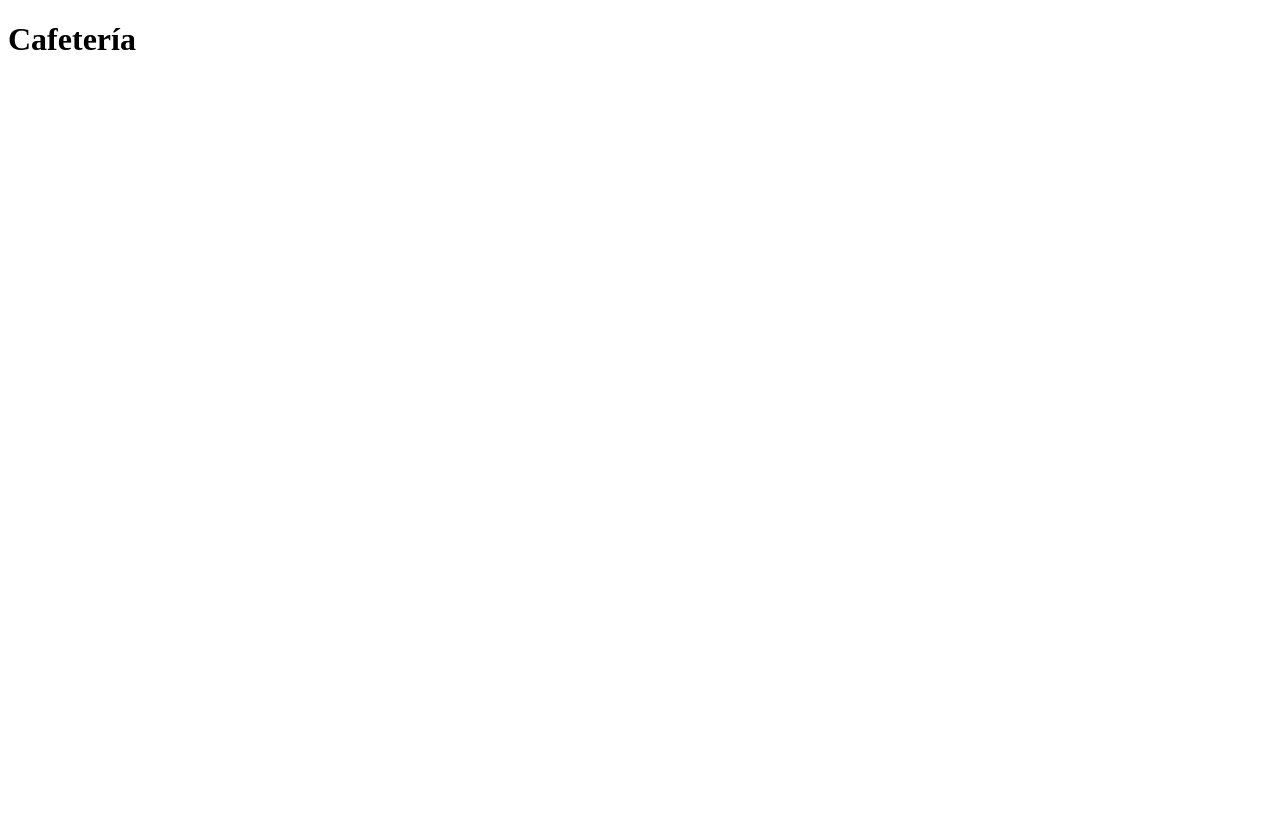
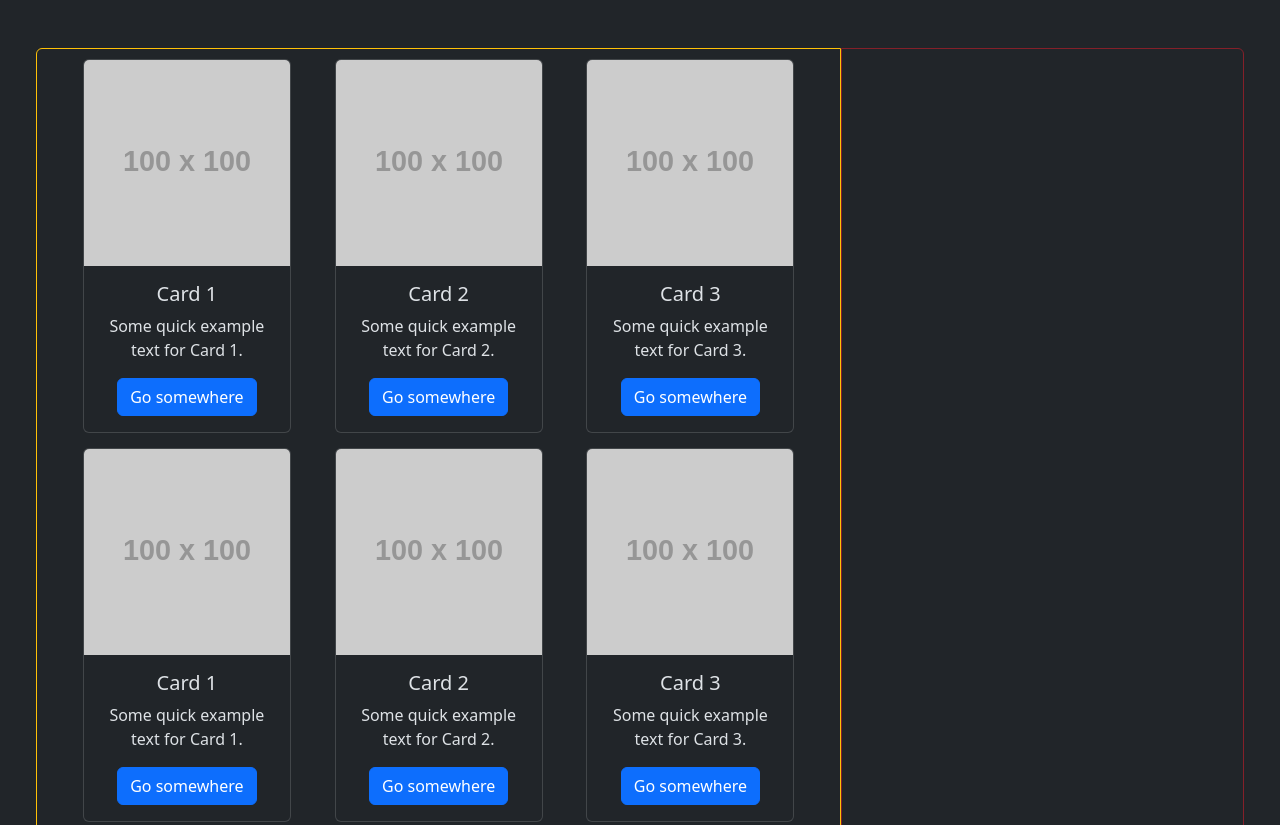
Before and after one commit to EduardoCGarcia/coffee-store-project, a website: page public/index.html in a window 1280 px wide. Shown: the top 825 px of the page. Before the commit the page ends 800 px from the top, so only its background shows below. Drawn offline with nearby package versions, Linux system fonts and the light colour scheme; placeholder pictures from the web are drawn by us.

Commit message:
diseño parcia

```diff
--- a/public/index.html
+++ b/public/index.html
@@ -1,11 +1,64 @@
-<!DOCTYPE html>
-<html lang="en">
-<head>
-    <meta charset="UTF-8">
-    <meta name="viewport" content="width=device-width, initial-scale=1.0">
-    <title>Document</title>
-</head>
-<body>
-    <h1>Cafetería</h1>
-</body>
+<!doctype html>
+<html lang="en" data-bs-theme="dark">
+  <head>
+    <meta charset="utf-8">
+    <meta name="viewport" content="width=device-width, initial-scale=1">
+    <title>Cafetería</title>
+
+    <link rel="stylesheet" href="style.css">
+
+    <link href="https://cdn.jsdelivr.net/npm/bootstrap@5.3.2/dist/css/bootstrap.min.css" rel="stylesheet" integrity="sha384-T3c6CoIi6uLrA9TneNEoa7RxnatzjcDSCmG1MXxSR1GAsXEV/Dwwykc2MPK8M2HN" crossorigin="anonymous">
+
+    <link href="https://cdn.icons.bootstrap.business/16.1.0/css/bootstrap-icons.css" rel="stylesheet">
+  </head>
+  <body>
+    <div class="container-fuid text-center m-5 ">
+        <!-- Inicio del panel de categorias -->
+       <div class="row">
+        <div class="col-8 rounded-start border border-warning"">
+          <div class="container">
+            <div id="cards-container" class="d-flex flex-wrap justify-content-around">
+
+            </div>
+          </div>
+
+        </div>
+        <div class="col-4 rounded-end border border-danger-subtle">
+        </div>
+       </div>
+        <!-- Fin del panel de categorias -->
+
+        <!-- Inicio del panel de carrito -->
+
+        <!-- Fin del panel de carrito -->
+
+
+
+
+
+
+
+
+
+      <!-- <div class="row">
+        <div class="col m-2">
+          <div class="card" style="width: 18rem;">
+            <img src="https://static.vecteezy.com/system/resources/thumbnails/006/737/316/small_2x/astronaut-floating-in-space-cartoon-icon-illustration-space-technology-icon-concept-isolated-premium-flat-cartoon-style-vector.jpg" class="card-img-top" alt="...">
+            <div class="card-body">
+              <h5 class="card-title">Card title</h5>
+              <p class="card-text">Some quick example text to build on the card title and make up the bulk of the card's content.</p>
+              <a href="#" class="btn btn-primary">Go somewhere</a>
+            </div>
+          </div>
+        </div>
+
+      </div> -->
+    </div>
+
+    <!-- Bootstrap -->
+    <script src="https://cdn.jsdelivr.net/npm/bootstrap@5.3.2/dist/js/bootstrap.bundle.min.js" integrity="sha384-C6RzsynM9kWDrMNeT87bh95OGNyZPhcTNXj1NW7RuBCsyN/o0jlpcV8Qyq46cDfL" crossorigin="anonymous"></script>
+
+    <!-- main.js -->
+    <script src="main.js"></script>
+  </body>
 </html>
--- /dev/null
+++ b/public/main.js
@@ -0,0 +1,64 @@
+// Supongamos que tienes un arreglo de objetos llamado "data"
+const data = [
+    { title: "Card 1", text: "Some quick example text for Card 1.", imgUrl: "https://via.placeholder.com/100" },
+    { title: "Card 2", text: "Some quick example text for Card 2.", imgUrl: "https://via.placeholder.com/100" },
+    { title: "Card 3", text: "Some quick example text for Card 3.", imgUrl: "https://via.placeholder.com/100" },
+    { title: "Card 1", text: "Some quick example text for Card 1.", imgUrl: "https://via.placeholder.com/100" },
+    { title: "Card 2", text: "Some quick example text for Card 2.", imgUrl: "https://via.placeholder.com/100" },
+    { title: "Card 3", text: "Some quick example text for Card 3.", imgUrl: "https://via.placeholder.com/100" },
+    { title: "Card 1", text: "Some quick example text for Card 1.", imgUrl: "https://via.placeholder.com/100" },
+    { title: "Card 2", text: "Some quick example text for Card 2.", imgUrl: "https://via.placeholder.com/100" },
+    { title: "Card 3", text: "Some quick example text for Card 3.", imgUrl: "https://via.placeholder.com/100" },
+  ];
+
+  // Función para crear una tarjeta (card) basada en los datos proporcionados
+  function createCard(title, text, imgUrl) {
+    const cardDiv = document.createElement('div');
+    cardDiv.classList.add('card');
+    cardDiv.style.width = '13rem';
+
+    const img = document.createElement('img');
+    img.src = imgUrl;
+    img.classList.add('card-img-top');
+    img.alt = '...';
+
+    const cardBody = document.createElement('div');
+    cardBody.classList.add('card-body');
+
+    const cardTitle = document.createElement('h5');
+    cardTitle.classList.add('card-title');
+    cardTitle.textContent = title;
+
+    const cardText = document.createElement('p');
+    cardText.classList.add('card-text');
+    cardText.textContent = text;
+
+    const link = document.createElement('a');
+    link.href = '#';
+    link.classList.add('btn', 'btn-primary');
+    link.textContent = 'Go somewhere';
+
+    cardBody.appendChild(cardTitle);
+    cardBody.appendChild(cardText);
+    cardBody.appendChild(link);
+
+    cardDiv.appendChild(img);
+    cardDiv.appendChild(cardBody);
+
+    return cardDiv;
+  }
+
+  // Función para agregar las tarjetas al contenedor en el DOM
+  function renderCards() {
+    const cardsContainer = document.getElementById('cards-container');
+    // Limpiar el contenedor antes de agregar nuevas tarjetas
+    cardsContainer.innerHTML = '';
+    // Recorrer el arreglo y agregar cada tarjeta al contenedor
+    data.forEach(item => {
+      const card = createCard(item.title, item.text, item.imgUrl);
+      cardsContainer.appendChild(card);
+    });
+  }
+
+  // Llamar a la función para renderizar las tarjetas al cargar la página
+  window.addEventListener('DOMContentLoaded', renderCards);
--- /dev/null
+++ b/public/style.css
@@ -0,0 +1,3 @@
+.card {
+    margin: 10px 5px 5px;
+}
```
